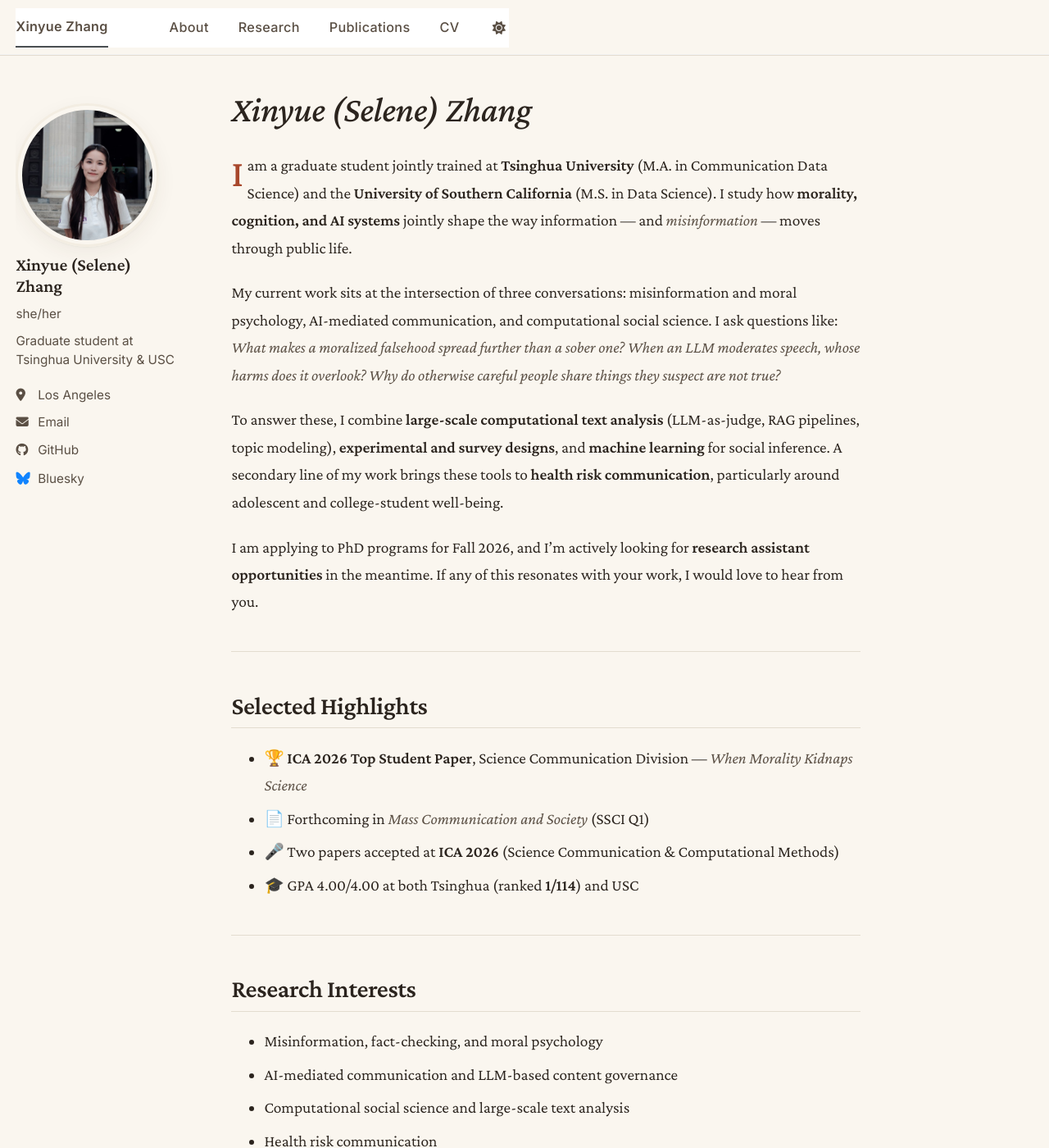
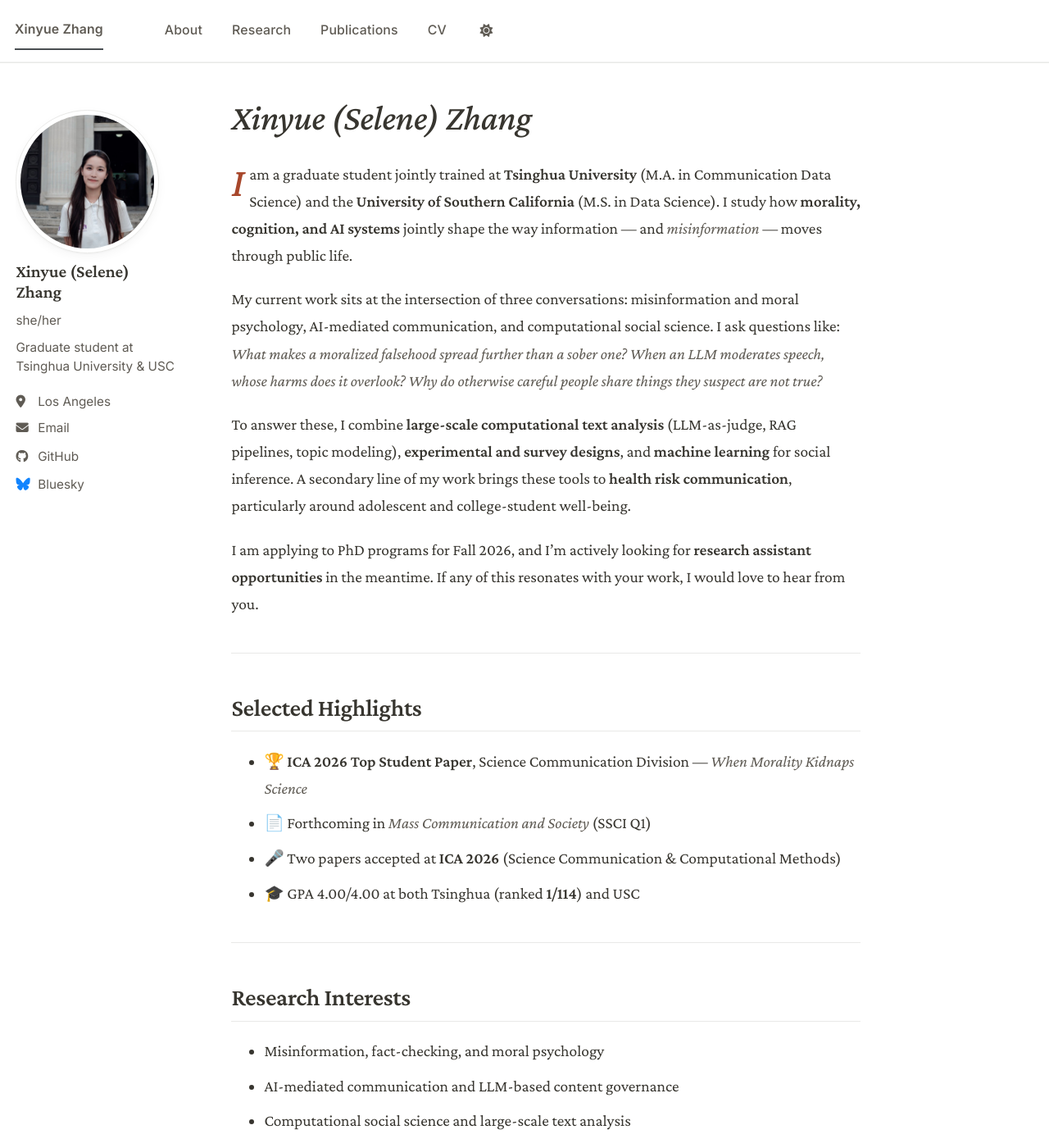
Before and after one commit to xinyuecheung/xinyuecheung.github.io, a Jekyll site: the page built from _pages/about.md, in a window 1280 px wide and 1400 px high. Shown: the whole window at 82% size. Built offline with Jekyll 4.4.1, drawn with Linux system fonts in a browser that asks for light colours; a script bundle is joined from its source files by our own code; library files that are not in the unit come from our copies.

Commit message:
Update custom.css

```diff
--- a/assets/css/custom.css
+++ b/assets/css/custom.css
@@ -1,37 +1,40 @@
 /* ==========================================================================
    Custom styles for Xinyue Zhang's academic site
-   Aesthetic: warm cream background, serif typography, reading-notebook feel
-   Drop this file at: assets/css/custom.css
-   And include it via: _includes/head/custom.html
+   Aesthetic: Notion-inspired — white background, serif typography,
+   restrained accents, generous whitespace
    ========================================================================== */
 
-/* --- Google Fonts ------------------------------------------------------- */
 @import url('https://fonts.googleapis.com/css2?family=Crimson+Pro:ital,wght@0,300..700;1,300..700&family=Inter:wght@400;500;600&display=swap');
 
-/* --- Color palette (warm, low-saturation) ------------------------------- */
 :root {
-  --paper:        #faf6ef;   /* cream background */
-  --paper-soft:   #f3ede2;   /* slightly darker cream for cards/accents */
-  --ink:          #2b241e;   /* warm near-black for body text */
-  --ink-soft:     #5a4f44;   /* secondary text */
-  --ink-faint:    #8a7d6f;   /* muted captions */
-  --accent:       #a8472b;   /* terracotta — links, highlights */
-  --accent-soft:  #c97a5b;   /* hover */
-  --sage:         #6e7f5c;   /* soft sage for secondary tags */
-  --gold:         #b8893a;   /* warm gold for awards */
-  --hairline:     #e3dccf;   /* divider lines */
-  --shadow:       0 1px 2px rgba(60, 45, 30, 0.04),
-                  0 8px 24px rgba(60, 45, 30, 0.06);
+  --bg:           #ffffff;
+  --bg-soft:      #f7f6f3;
+  --bg-hover:     #f1f0ed;
+  --ink:          #37352f;
+  --ink-soft:     #5f5b54;
+  --ink-faint:    #9b9a97;
+  --accent:       #a8472b;
+  --accent-soft:  #c97a5b;
+  --sage:         #6e7f5c;
+  --gold:         #b8893a;
+  --hairline:     #e9e9e7;
+  --hairline-soft:#f0efed;
+  --shadow:       0 1px 2px rgba(15, 15, 15, 0.03),
+                  0 4px 12px rgba(15, 15, 15, 0.04);
 }
 
-/* --- Global background and typography ----------------------------------- */
+/* --- Global background -------------------------------------------------- */
+html,
 body,
+.page,
 .page__content,
-.page,
 .masthead,
+.masthead__inner-wrap,
 .greedy-nav,
-.sidebar {
-  background-color: var(--paper) !important;
+.sidebar,
+.initial-content,
+.layout--single {
+  background-color: var(--bg) !important;
 }
 
 body,
@@ -40,26 +43,23 @@ body,
 .page__content li {
   font-family: 'Crimson Pro', 'Source Serif Pro', Georgia, serif !important;
   font-size: 1.08rem;
-  line-height: 1.72;
+  line-height: 1.7;
   color: var(--ink);
-  font-weight: 380;
+  font-weight: 400;
 }
 
-.page__content p {
-  margin-bottom: 1.1em;
-}
+.page__content p { margin-bottom: 1.05em; }
 
-/* Headings — same serif, slightly tighter, warm color */
+/* --- Headings ----------------------------------------------------------- */
 .page__content h1,
 .page__content h2,
 .page__content h3,
-.page__content h4,
 .page__title {
   font-family: 'Crimson Pro', Georgia, serif !important;
   color: var(--ink) !important;
   font-weight: 600;
   letter-spacing: -0.01em;
-  line-height: 1.25;
+  line-height: 1.3;
 }
 
 .page__title {
@@ -71,72 +71,71 @@ body,
 }
 
 .page__content h2 {
-  font-size: 1.7rem;
+  font-size: 1.65rem;
   margin-top: 2.6rem;
   margin-bottom: 1rem;
-  padding-bottom: 0.4rem;
+  padding-bottom: 0.5rem;
   border-bottom: 1px solid var(--hairline);
 }
 
 .page__content h3 {
-  font-size: 1.35rem;
+  font-size: 1.3rem;
   margin-top: 1.6rem;
 }
 
-/* Horizontal rules — hairline, not heavy */
 .page__content hr {
   border: 0;
   border-top: 1px solid var(--hairline);
   margin: 2.4rem 0;
 }
 
-/* Links — terracotta with subtle underline */
+/* --- Links -------------------------------------------------------------- */
 .page__content a,
 .page__content a:visited {
-  color: var(--accent);
+  color: var(--ink);
   text-decoration: none;
-  border-bottom: 1px solid rgba(168, 71, 43, 0.25);
-  transition: all 0.2s ease;
+  border-bottom: 1px solid var(--hairline);
+  transition: all 0.15s ease;
+  padding-bottom: 1px;
 }
 
 .page__content a:hover {
-  color: var(--accent-soft);
-  border-bottom-color: var(--accent-soft);
+  border-bottom-color: var(--accent);
+  color: var(--accent);
 }
 
-/* Bold — warm dark, not pure black */
-.page__content strong,
-.page__content b {
-  color: var(--ink);
-  font-weight: 600;
-}
+.page__content strong { color: var(--ink); font-weight: 600; }
+.page__content em     { color: var(--ink-soft); font-style: italic; }
 
-/* Emphasis */
-.page__content em {
-  color: var(--ink-soft);
-  font-style: italic;
-}
-
-/* --- Navigation bar ----------------------------------------------------- */
+/* --- Navigation --------------------------------------------------------- */
 .masthead {
   border-bottom: 1px solid var(--hairline) !important;
   box-shadow: none !important;
+  background-color: var(--bg) !important;
 }
 
-.greedy-nav {
-  background-color: var(--paper) !important;
+.masthead__inner-wrap {
+  background-color: var(--bg) !important;
+  padding: 0.8rem 1rem;
+}
+
+.greedy-nav,
+.greedy-nav button {
+  background-color: var(--bg) !important;
 }
 
 .greedy-nav a {
   font-family: 'Inter', -apple-system, sans-serif !important;
-  font-size: 0.9rem !important;
+  font-size: 0.88rem !important;
   font-weight: 500;
   color: var(--ink-soft) !important;
-  letter-spacing: 0.02em;
+  letter-spacing: 0.01em;
+  background: transparent !important;
 }
 
 .greedy-nav a:hover {
   color: var(--accent) !important;
+  background: var(--bg-soft) !important;
 }
 
 .greedy-nav .site-title {
@@ -144,15 +143,15 @@ body,
   font-style: italic;
   font-weight: 500;
   color: var(--ink) !important;
-  font-size: 1.15rem !important;
+  font-size: 1.2rem !important;
 }
 
-/* --- Sidebar (author profile) ------------------------------------------- */
+/* --- Sidebar ------------------------------------------------------------ */
 .sidebar .author__name {
   font-family: 'Crimson Pro', Georgia, serif !important;
   font-weight: 600;
   color: var(--ink) !important;
-  font-size: 1.2rem;
+  font-size: 1.18rem;
 }
 
 .sidebar .author__pronouns,
@@ -164,7 +163,7 @@ body,
 }
 
 .sidebar .author__avatar img {
-  border: 3px solid var(--paper-soft);
+  border: 1px solid var(--hairline);
   box-shadow: var(--shadow);
 }
 
@@ -173,32 +172,30 @@ body,
   border-bottom: none !important;
 }
 
-.sidebar .author__urls a:hover {
-  color: var(--accent) !important;
-}
+.sidebar .author__urls a:hover { color: var(--accent) !important; }
 
-/* --- Home page intro block ---------------------------------------------- */
+/* --- Home intro --------------------------------------------------------- */
 .home-intro {
-  font-size: 1.12rem;
+  font-size: 1.1rem;
   line-height: 1.78;
   color: var(--ink);
 }
 
 .home-intro p:first-of-type::first-letter {
-  font-size: 2.4em;
+  font-size: 2.6em;
   float: left;
   line-height: 0.9;
-  padding: 0.1em 0.1em 0 0;
+  padding: 0.08em 0.12em 0 0;
   font-weight: 500;
   color: var(--accent);
+  font-style: italic;
 }
 
-/* --- Research page intro ------------------------------------------------ */
+/* --- Research intro ----------------------------------------------------- */
 .research-intro {
-  font-size: 1.1rem;
+  font-size: 1.08rem;
   line-height: 1.75;
-  color: var(--ink);
-  padding: 1.4rem 0 0.4rem;
+  padding: 1rem 0 0.4rem;
 }
 
 .research-intro ul {
@@ -208,42 +205,26 @@ body,
 }
 
 .research-intro li {
-  padding: 0.6rem 0 0.6rem 1.2rem;
+  padding: 0.7rem 1rem;
   border-left: 3px solid var(--accent);
-  margin-bottom: 0.8rem;
-  background-color: var(--paper-soft);
-  padding-left: 1rem;
+  margin-bottom: 0.6rem;
+  background-color: var(--bg-soft);
   border-radius: 0 4px 4px 0;
 }
 
 /* --- Project cards ------------------------------------------------------ */
 .project-card {
-  background: #ffffff;
+  background: var(--bg);
   border: 1px solid var(--hairline);
   border-radius: 6px;
-  padding: 1.8rem 2rem;
-  margin: 1.8rem 0;
-  box-shadow: var(--shadow);
-  transition: transform 0.25s ease, box-shadow 0.25s ease;
-  position: relative;
+  padding: 1.6rem 1.8rem;
+  margin: 1.4rem 0;
+  transition: border-color 0.2s ease, box-shadow 0.2s ease;
 }
 
 .project-card:hover {
-  transform: translateY(-2px);
-  box-shadow: 0 2px 4px rgba(60, 45, 30, 0.05),
-              0 16px 36px rgba(60, 45, 30, 0.1);
-}
-
-.project-card::before {
-  content: "";
-  position: absolute;
-  left: 0;
-  top: 1.8rem;
-  bottom: 1.8rem;
-  width: 3px;
-  background: var(--accent);
-  border-radius: 0 2px 2px 0;
-  opacity: 0.7;
+  border-color: #d4d3cf;
+  box-shadow: var(--shadow);
 }
 
 .project-card .project-header {
@@ -252,12 +233,12 @@ body,
   align-items: flex-start;
   flex-wrap: wrap;
   gap: 0.6rem;
-  margin-bottom: 0.4rem;
+  margin-bottom: 0.3rem;
 }
 
 .project-card h3 {
   margin: 0 !important;
-  font-size: 1.4rem !important;
+  font-size: 1.32rem !important;
   font-weight: 600;
   color: var(--ink) !important;
 }
@@ -265,19 +246,20 @@ body,
 .project-card .project-subtitle {
   font-style: italic;
   color: var(--ink-soft);
-  margin: 0.2rem 0 1.1rem;
-  font-size: 1.02rem;
+  margin: 0.2rem 0 1rem;
+  font-size: 1rem;
   line-height: 1.4;
 }
 
 .project-card p {
-  margin-bottom: 0.85em;
+  margin-bottom: 0.8em;
+  font-size: 1.02rem;
 }
 
 .project-card strong:first-child {
-  color: var(--accent);
+  color: var(--ink);
   font-variant: small-caps;
-  letter-spacing: 0.04em;
+  letter-spacing: 0.05em;
   font-weight: 600;
   font-size: 0.95em;
 }
@@ -286,39 +268,139 @@ body,
 .status {
   display: inline-block;
   font-family: 'Inter', sans-serif;
-  font-size: 0.72rem;
+  font-size: 0.7rem;
   font-weight: 500;
   letter-spacing: 0.04em;
   text-transform: uppercase;
-  padding: 0.3rem 0.7rem;
-  border-radius: 999px;
+  padding: 0.28rem 0.7rem;
+  border-radius: 4px;
   white-space: nowrap;
   align-self: center;
 }
 
-.status-award      { background: rgba(184, 137, 58, 0.14); color: var(--gold); border: 1px solid rgba(184, 137, 58, 0.3); }
-.status-published  { background: rgba(110, 127, 92, 0.14); color: var(--sage); border: 1px solid rgba(110, 127, 92, 0.3); }
-.status-review     { background: rgba(168, 71, 43, 0.10); color: var(--accent); border: 1px solid rgba(168, 71, 43, 0.25); }
-.status-progress   { background: var(--paper-soft); color: var(--ink-soft); border: 1px solid var(--hairline); }
-.status-conference { background: rgba(110, 127, 92, 0.10); color: var(--sage); border: 1px solid rgba(110, 127, 92, 0.25); }
+.status-award      { background: rgba(184, 137, 58, 0.10); color: var(--gold); }
+.status-published  { background: rgba(110, 127, 92, 0.10); color: var(--sage); }
+.status-review     { background: rgba(168, 71, 43, 0.08); color: var(--accent); }
+.status-progress   { background: var(--bg-soft); color: var(--ink-soft); }
+.status-conference { background: rgba(110, 127, 92, 0.08); color: var(--sage); }
 
-/* --- Selected highlights bullets on home page --------------------------- */
-.page__content ul li {
-  margin-bottom: 0.4rem;
+/* --- Publications ------------------------------------------------------- */
+.pub-section { margin: 1.5rem 0 2.2rem; }
+
+.pub-entry {
+  padding: 1rem 0;
+  border-bottom: 1px solid var(--hairline-soft);
 }
 
-/* --- Code & blockquotes (warm) ------------------------------------------ */
+.pub-entry:last-child { border-bottom: none; }
+
+.pub-entry .pub-title {
+  font-weight: 600;
+  color: var(--ink);
+  font-size: 1.08rem;
+  margin-bottom: 0.2rem;
+  display: block;
+}
+
+.pub-entry .pub-authors {
+  color: var(--ink-soft);
+  font-size: 1rem;
+  margin-bottom: 0.2rem;
+}
+
+.pub-entry .pub-authors .me {
+  font-weight: 600;
+  color: var(--ink);
+}
+
+.pub-entry .pub-venue {
+  font-style: italic;
+  color: var(--ink-soft);
+  font-size: 0.98rem;
+}
+
+.pub-entry .pub-tag {
+  display: inline-block;
+  font-family: 'Inter', sans-serif;
+  font-size: 0.68rem;
+  font-weight: 500;
+  letter-spacing: 0.04em;
+  text-transform: uppercase;
+  padding: 0.18rem 0.55rem;
+  border-radius: 3px;
+  margin-left: 0.5rem;
+  vertical-align: middle;
+  background: rgba(184, 137, 58, 0.10);
+  color: var(--gold);
+}
+
+/* --- CV page ------------------------------------------------------------ */
+.cv-section { margin: 1.4rem 0 2rem; }
+
+.cv-entry {
+  display: grid;
+  grid-template-columns: 130px 1fr;
+  gap: 1.2rem;
+  padding: 0.7rem 0;
+  border-bottom: 1px solid var(--hairline-soft);
+}
+
+.cv-entry:last-child { border-bottom: none; }
+
+.cv-entry .cv-date {
+  font-family: 'Inter', sans-serif;
+  font-size: 0.85rem;
+  color: var(--ink-faint);
+  padding-top: 0.2rem;
+}
+
+.cv-entry .cv-content .cv-title {
+  font-weight: 600;
+  color: var(--ink);
+  display: block;
+  margin-bottom: 0.15rem;
+}
+
+.cv-entry .cv-content .cv-sub {
+  color: var(--ink-soft);
+  font-style: italic;
+  font-size: 0.98rem;
+}
+
+.cv-download {
+  display: inline-block;
+  margin-top: 0.5rem;
+  padding: 0.55rem 1.1rem;
+  background: var(--bg-soft) !important;
+  color: var(--ink) !important;
+  border: 1px solid var(--hairline) !important;
+  border-radius: 5px;
+  font-family: 'Inter', sans-serif;
+  font-size: 0.9rem;
+  font-weight: 500;
+  text-decoration: none !important;
+  transition: background 0.15s ease;
+}
+
+.cv-download:hover {
+  background: var(--bg-hover) !important;
+  border-color: #d4d3cf !important;
+  color: var(--ink) !important;
+}
+
+/* --- Blockquotes & code ------------------------------------------------- */
 .page__content blockquote {
   border-left: 3px solid var(--accent);
-  background: var(--paper-soft);
+  background: var(--bg-soft);
   padding: 0.8rem 1.2rem;
   font-style: italic;
   color: var(--ink-soft);
   margin: 1.4rem 0;
+  border-radius: 0 4px 4px 0;
 }
 
 .page__content code {
-  background: var(--paper-soft);
+  background: var(--bg-soft);
   color: var(--accent);
   padding: 0.1rem 0.4rem;
   border-radius: 3px;
@@ -327,25 +409,28 @@ body,
 
 /* --- Footer ------------------------------------------------------------- */
 .page__footer {
-  background-color: var(--paper-soft) !important;
+  background-color: var(--bg) !important;
   border-top: 1px solid var(--hairline);
   color: var(--ink-faint);
 }
 
 .page__footer a {
   color: var(--ink-soft) !important;
+  border-bottom: none !important;
 }
+
+.page__footer a:hover { color: var(--accent) !important; }
 
 /* --- Responsive --------------------------------------------------------- */
 @media (max-width: 768px) {
-  .project-card {
-    padding: 1.4rem 1.2rem;
-  }
+  .project-card { padding: 1.3rem 1.1rem; }
   .project-card .project-header {
     flex-direction: column;
     align-items: flex-start;
   }
-  .page__title {
-    font-size: 2rem;
+  .page__title { font-size: 2rem; }
+  .cv-entry {
+    grid-template-columns: 1fr;
+    gap: 0.3rem;
   }
 }
```
